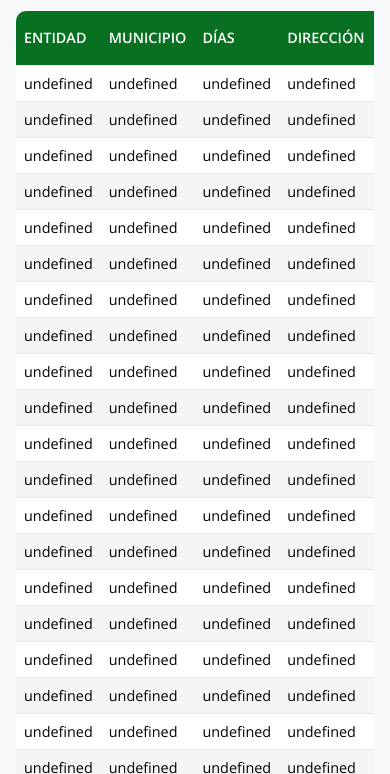
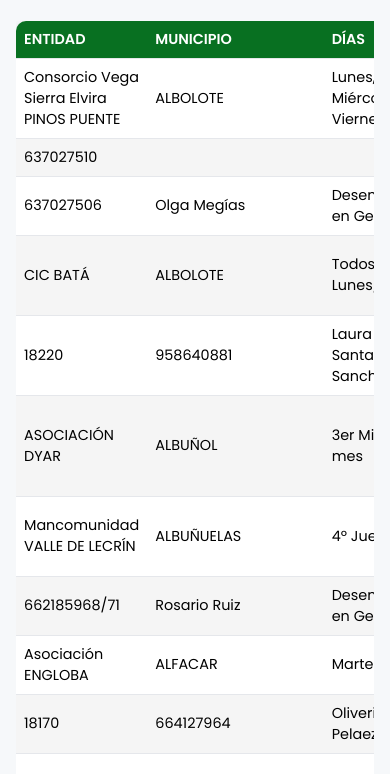
Before and after one commit to asistenciaorienta/itinerancias_provincia_granada, a plain HTML site: page index.html in a window 390 px wide. Shown: the part 205-979 px from the top of the page. Drawn offline with nearby package versions, Linux system fonts and the light colour scheme.

Commit message:
Update index.html

```diff
--- a/index.html
+++ b/index.html
@@ -2,32 +2,21 @@
 <html lang="es">
 <head>
   <meta charset="UTF-8">
-  <title>Buscador de Itinerancias. Dirección Provincial del SAE en Granada. 2025-26</title>
-  <link href="https://fonts.googleapis.com/css2?family=Open+Sans:wght@400;600&display=swap" rel="stylesheet">
+  <title>Buscador de Itinerancias. SAE Granada 2025-26</title>
+  <link href="https://fonts.googleapis.com/css2?family=Poppins:wght@400;600&display=swap" rel="stylesheet">
   <style>
     body {
       margin: 0;
       padding: 1rem;
       background-color: #f6f8fa;
-      font-family: 'Open Sans', sans-serif;
+      font-family: 'Poppins', sans-serif;
     }
-
     h1 {
       text-align: center;
       color: #087021;
       margin-bottom: 1.5rem;
     }
-
-    h2 { color: #20603d; }
-
-    input {
-      padding: 10px;
-      width: 350px;
-      margin-bottom: 15px;
-      border: 1px solid #ccc;
-      border-radius: 5px;
-    }
-   #search {
+    #search {
       display: block;
       margin: 0 auto 1.5rem;
       padding: 0.7rem 1rem;
@@ -37,7 +26,6 @@
       border-radius: 8px;
       font-size: 1rem;
     }
-
     .table-container {
       overflow-x: auto;
       width: 100%;
@@ -56,7 +44,6 @@
       border-bottom: 1px solid #e5e7eb;
       word-wrap: break-word;
     }
-
     th {
       background-color: #087021;
       color: white;
@@ -64,23 +51,12 @@
       top: 0;
       z-index: 1;
     }
-
-    tr:hover {
-      background-color: #f1f5f9;
+    tr:hover { background-color: #f1f5f9; }
+    tr:nth-child(even) { background-color: #f5f5f5; }
+    @media (max-width: 768px) {
+      table { font-size: 0.9rem; }
+      th, td { padding: 0.5rem; }
     }
-    tr:nth-child(even) { background-color: #f5f5f5; }
-    .contenedor {
-      max-width: 1200px;
-      margin: auto;
-    }
-    @media (max-width: 768px) {
-      table {
-        font-size: 0.9rem;
-      }
-
-      th, td {
-        padding: 0.5rem;
-      }
   </style>
 </head>
 <body>
@@ -111,42 +87,20 @@
     const res = await fetch(url);
     const text = await res.text();
 
-    // Expresión regular para dividir por comas solo si no están entre comillas
-    const parseCSV = (str) => {
-      const rows = str.trim().split(/\r?\n/);
-      return rows.map(row => {
-        const values = [];
-        let current = '';
-        let insideQuotes = false;
+    const lines = text.trim().split('\n').map(line => line.replace(/\r/g, ''));
+    const headers = lines[0].split('\t').map(h => h.replace(/(^"|"$)/g, '').trim());
 
-        for (let i = 0; i < row.length; i++) {
-          const char = row[i];
-          if (char === '"') {
-            insideQuotes = !insideQuotes;
-          } else if (char === ',' && !insideQuotes) {
-            values.push(current.trim());
-            current = '';
-          } else {
-            current += char;
-          }
-        }
-        values.push(current.trim());
-        return values.map(v => v.replace(/^"|"$/g, '').trim());
-      });
-    };
-
-    const parsed = parseCSV(text);
-    const headers = parsed[0];
-    const data = parsed.slice(1).map(row => {
+    const data = lines.slice(1).map(line => {
+      const values = line.split('\t').map(v => v.replace(/(^"|"$)/g, '').trim());
       const obj = {};
-      headers.forEach((h, i) => obj[h] = row[i] || "");
+      headers.forEach((h, i) => obj[h] = values[i] || "");
       return obj;
     });
 
     return data;
   }
 
-  const CSV_URL = "https://raw.githubusercontent.com/asistenciaorienta/itinerancias_provincia_granada/main/itinerancias.csv";
+  const CSV_URL = "https://asistenciaorienta.github.io/itinerancias_provincia_granada/itinerancias.csv";
   const tableBody = document.querySelector('#data-table tbody');
   const searchInput = document.getElementById('search');
   let data = [];
@@ -163,9 +117,9 @@
       tr.innerHTML = `
         <td>${row.ENTIDAD}</td>
         <td>${row.MUNICIPIO}</td>
-        <td>${row["DÍAS"]}</td>
-        <td>${row["DIRECCIÓN"]}</td>
-        <td>${row["TELÉFONO"]}</td>
+        <td>${row.DÍAS}</td>
+        <td>${row.DIRECCIÓN}</td>
+        <td>${row.TELÉFONO}</td>
         <td>${row["TEC ORIENTA"]}</td>
         <td>${row.COLECTIVO}</td>
       `;
```
